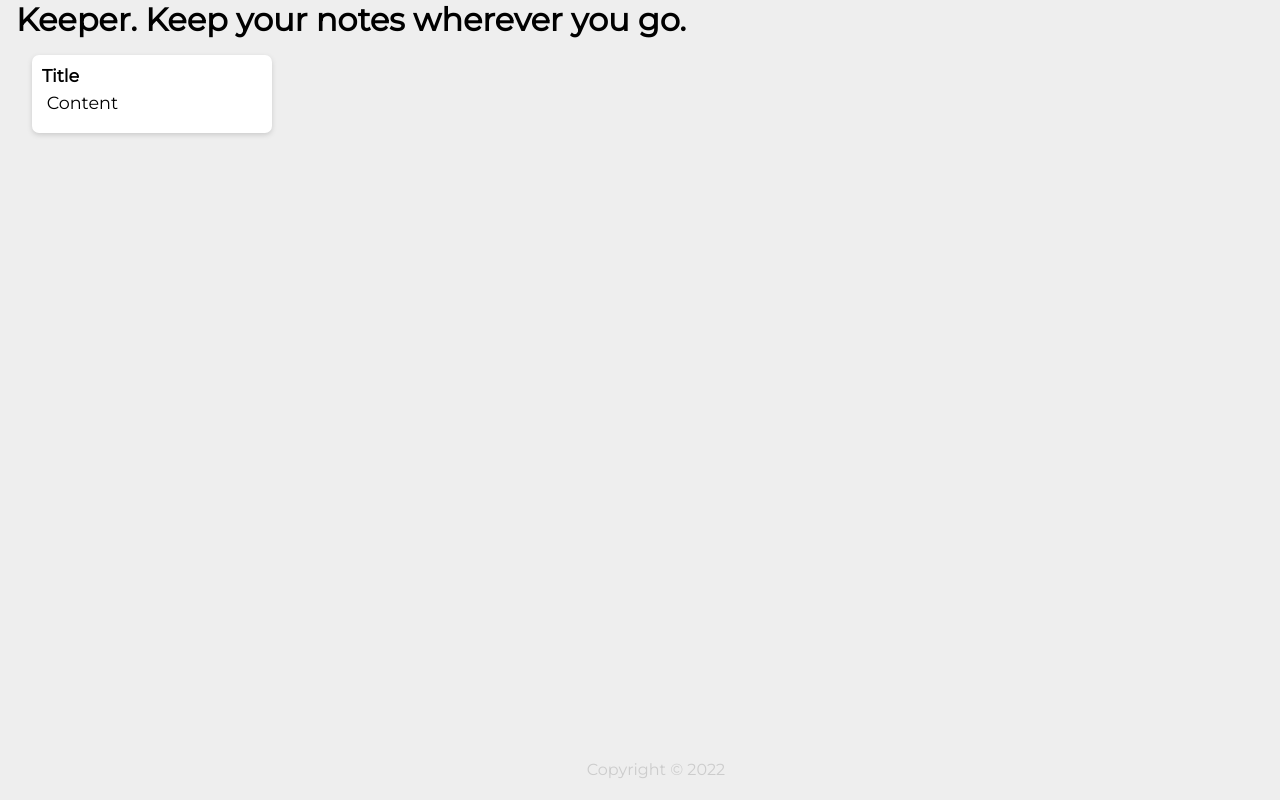
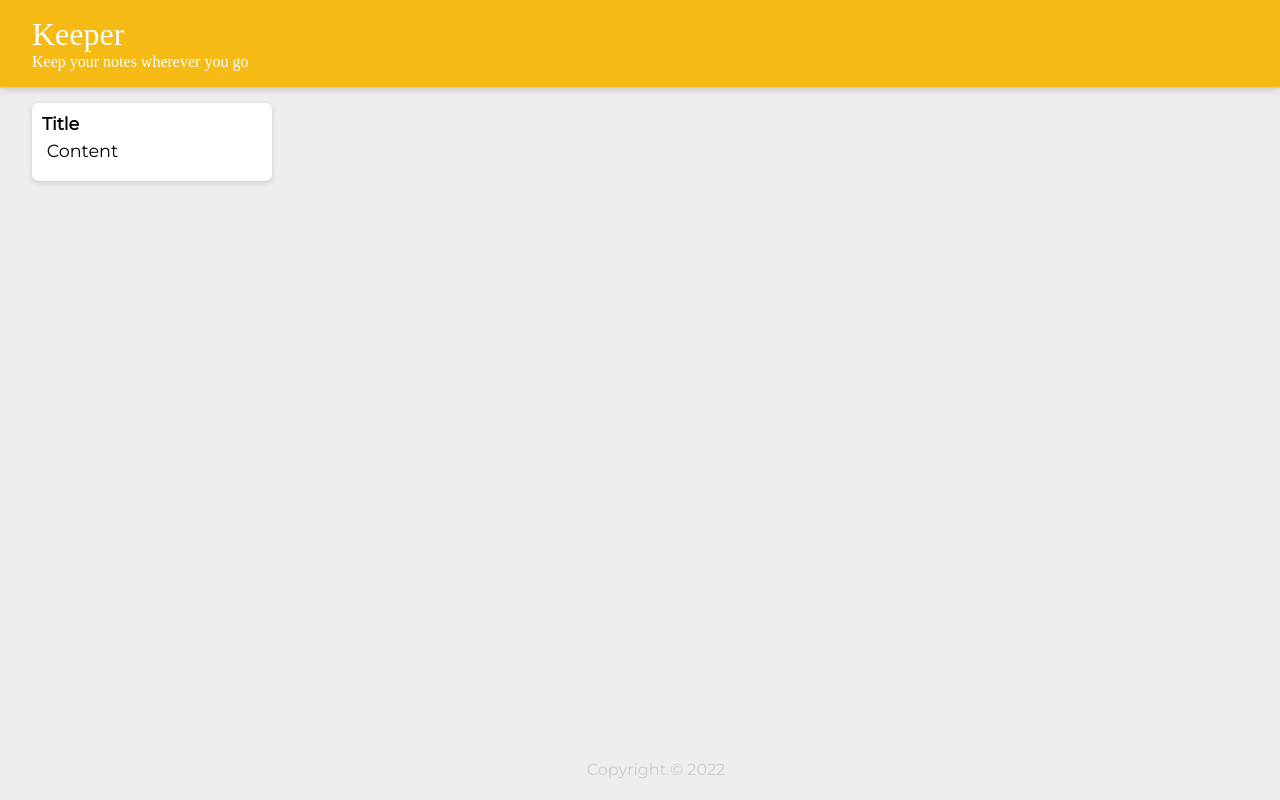
Before and after one commit to Id3arium/KeeperApp, a React (Create React App) app: page / in a window 1280 px wide. Built offline with nearby package versions, Linux system fonts and the light colour scheme; a web font is replaced by a local one.

Commit message:
fixing styles not applying to header, adding tagline on header

```diff
--- a/public/styles.css
+++ b/public/styles.css
@@ -18,7 +18,8 @@ header {
   box-shadow: 0 0 10px 0 rgba(0, 0, 0, 0.3);
 }
 
-header h1 {
+header h1,
+header p {
   color: #fff;
   font-family: "McLaren", cursive;
   font-weight: 200;
--- a/src/components/Header.js
+++ b/src/components/Header.js
@@ -1,5 +1,10 @@
 import React from "react";
 
 export default function Header() {
-  return <h1> Keeper. Keep your notes wherever you go.</h1>;
+  return (
+    <header>
+      <h1>Keeper</h1>
+      <p>Keep your notes wherever you go</p>
+    </header>
+  );
 }
```
